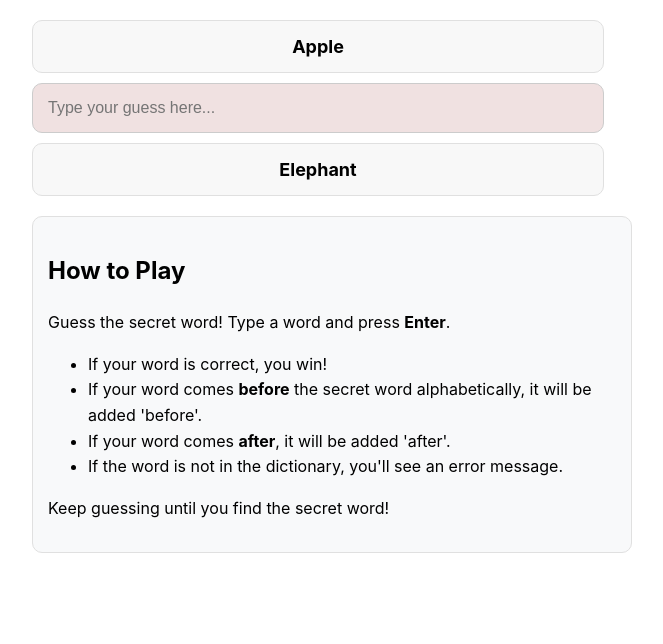
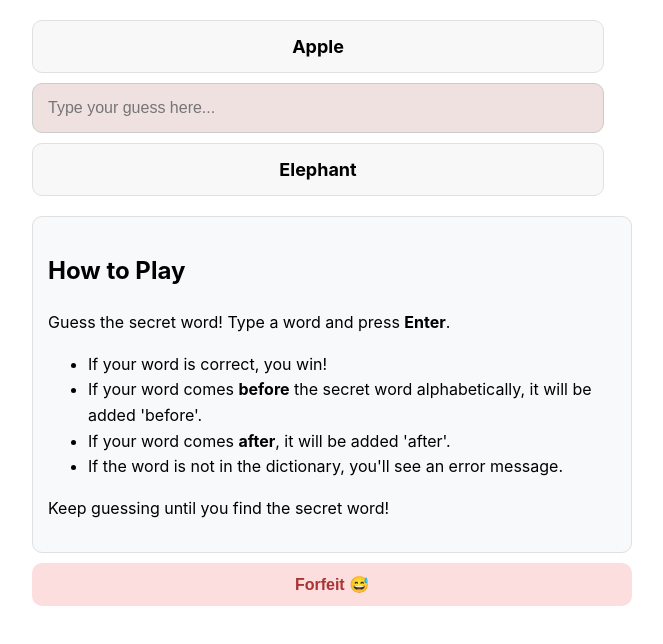
Before and after one commit to danielbenedi6/wordrange-multilingual, a React (Create React App) app: page / in a window 1280 px wide. Both pictures are taken after a click on the button "English". Shown: the top 644 px of the page, without its empty margins (308-971 px from the left). Built offline with nearby package versions, Linux system fonts and the light colour scheme.

Commit message:
Add forfeit button

```diff
--- a/public/assets/languages.json
+++ b/public/assets/languages.json
@@ -8,7 +8,9 @@
       "user_input": "Type your guess here...",
       "word_not_found": "This word is not in the list. 😱 Try again!",
       "how_to": "## How to Play\n\nGuess the secret word! Type a word and press **Enter**.\n\n- If your word is correct, you win!\n- If your word comes **before** the secret word alphabetically, it will be added 'before'.\n- If your word comes **after**, it will be added 'after'.\n- If the word is not in the dictionary, you'll see an error message.\n\nKeep guessing until you find the secret word!",
-      "play_again": "Play again!"
+      "play_again": "Play again!",
+      "forfeit_button": "Forfeit 😅",
+      "forfeit_message": "You gave up!"
     }
   },
   {
@@ -20,7 +22,9 @@
       "user_input": "Escribe aquí tu intento...",
       "word_not_found": "No conocemos esa palabra. 😱 ¡Intentaló de nuevo!",
       "how_to": "## Cómo jugar\n\n¡Adivina la palabra secreta! Escribe una palabra y presiona **Enter**.\n\n- Si tu palabra es correcta, ¡ganas!\n- Si tu palabra viene **antes** de la palabra secreta alfabéticamente, se añadirá a la lista 'antes'.\n- Si tu palabra viene **después**, se añadirá a la lista 'después'.\n- Si la palabra no está en el diccionario, verás un mensaje de error.\n\n¡Sigue intentando hasta encontrar la palabra secreta!",
-      "play_again": "Volver a jugar!"
+      "play_again": "Volver a jugar!",
+      "forfeit_button": "Rendirse 😅",
+      "forfeit_message": "¡Te has rendido!"
     }
   }
 ]
--- a/src/App.css
+++ b/src/App.css
@@ -38,6 +38,7 @@
 
 /* Styling for the random word when the game ends */
 .correct-word {
+  margin-top: 10px;
   background-color: #a8d5ba; /* Pastel green */
   color: #2a5d46; /* Darker green for contrast */
 }
@@ -92,7 +93,7 @@
 }
 
 .replay-button {
-  margin-top: 10px;
+  margin-bottom: 10px;
   padding: 10px 20px;
   font-size: 16px;
   font-weight: bold;
@@ -102,6 +103,7 @@
   border-radius: 8px;
   cursor: pointer;
   transition: 0.3s;
+  width: 95%;
 }
 
 .replay-button:hover {
@@ -206,6 +208,31 @@
   cursor: pointer;
 }
 
+.forfeit-btn {
+  margin-top: 10px;
+  padding: 12px 20px;
+  background-color: #fddede;
+  color: #a33;
+  border: none;
+  border-radius: 10px;
+  font-weight: bold;
+  font-size: 16px;
+  cursor: pointer;
+  transition: all 0.2s ease;
+}
+
+.forfeit-btn:hover {
+  background-color: #fbb;
+  transform: scale(1.05);
+}
+
+.forfeit-label {
+  display: block;
+  margin-top: 5px;
+  font-size: 14px;
+  color: #888;
+}
+
 /* Mobile responsiveness */
 @media (max-width: 600px) {
   .title {
--- a/src/components/Game.tsx
+++ b/src/components/Game.tsx
@@ -16,6 +16,7 @@ const Game = ({ language }: { language: Language }) => {
     const [userInput, setUserInput] = useState<string>("");
     const [endGame, setEndGame] = useState<boolean>(false);
     const [errorMessage, setErrorMessage] = useState<string>("");
+    const [forfeited, setForfeited] = useState<boolean>(false);
 
     useEffect(() => {
         fetch(process.env.PUBLIC_URL + language.wordlist)
@@ -37,7 +38,13 @@ const Game = ({ language }: { language: Language }) => {
           spread: 100,
           origin: { y: 0.6 },
         });
-      };
+    };
+
+    const handleForfeit = () => {
+      setEndGame(true);
+      setForfeited(true);
+      // Optionally skip confetti
+    };
 
     // Handle input changes
     const handleInputChange = (event: React.ChangeEvent<HTMLInputElement>) => {
@@ -77,7 +84,8 @@ const Game = ({ language }: { language: Language }) => {
             { endGame? (
                 <div className="word-container">
                     <div className="word correct-word">
-                        {randomWord}
+                    {randomWord}
+                    {forfeited && <span className="forfeit-label"> ({language.i18n.forfeit_message})</span>}
                     </div>
                     <button className="replay-button" onClick={() => window.location.reload()}>
                         {language.i18n.play_again}
@@ -110,6 +118,11 @@ const Game = ({ language }: { language: Language }) => {
             <div  className="markdown-container">
                 <Markdown>{language.i18n.how_to}</Markdown>
             </div>
+            {!endGame && (
+                <button className="forfeit-btn" onClick={handleForfeit}>
+                    {language.i18n.forfeit_button}
+                </button>
+            )}
         </div>
     );
 };
--- a/src/components/Input.tsx
+++ b/src/components/Input.tsx
@@ -3,6 +3,8 @@ export interface i18n {
     word_not_found: string;
     how_to: string;
     play_again: string;
+    forfeit_button: string;
+    forfeit_message: string;
 }
 
 export interface Language {
```
